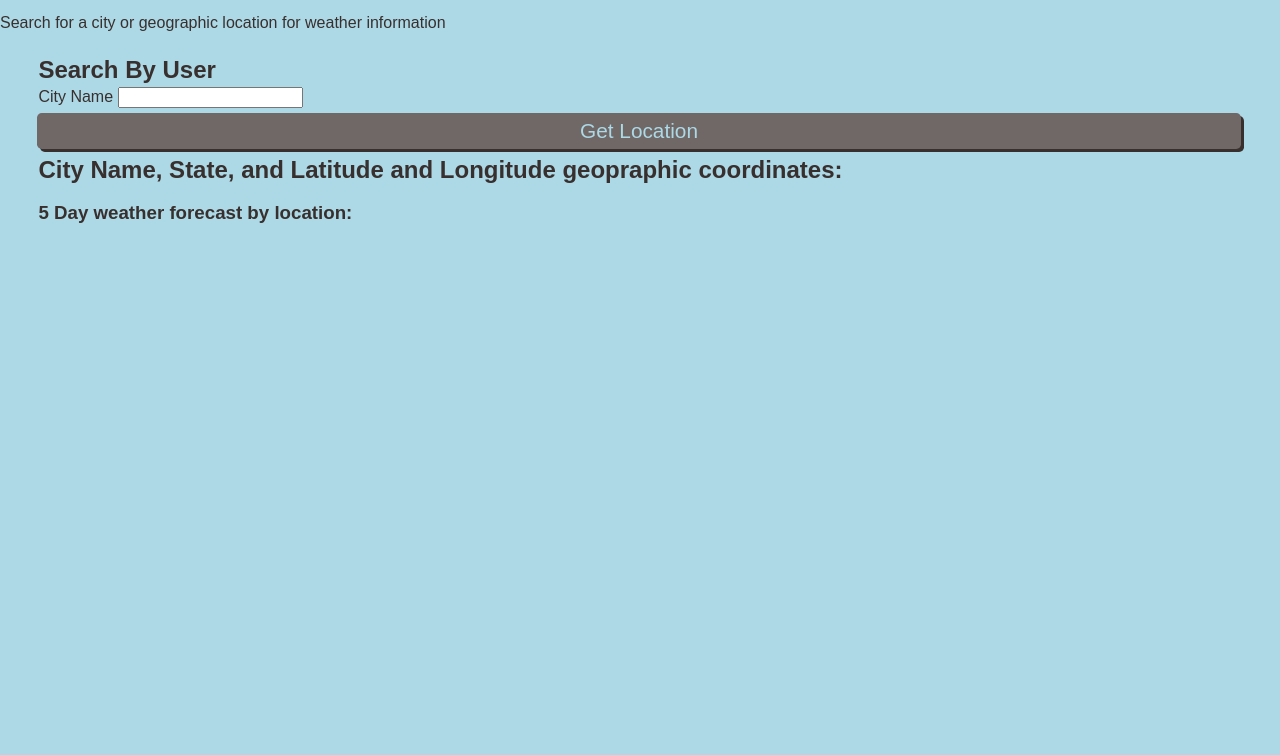
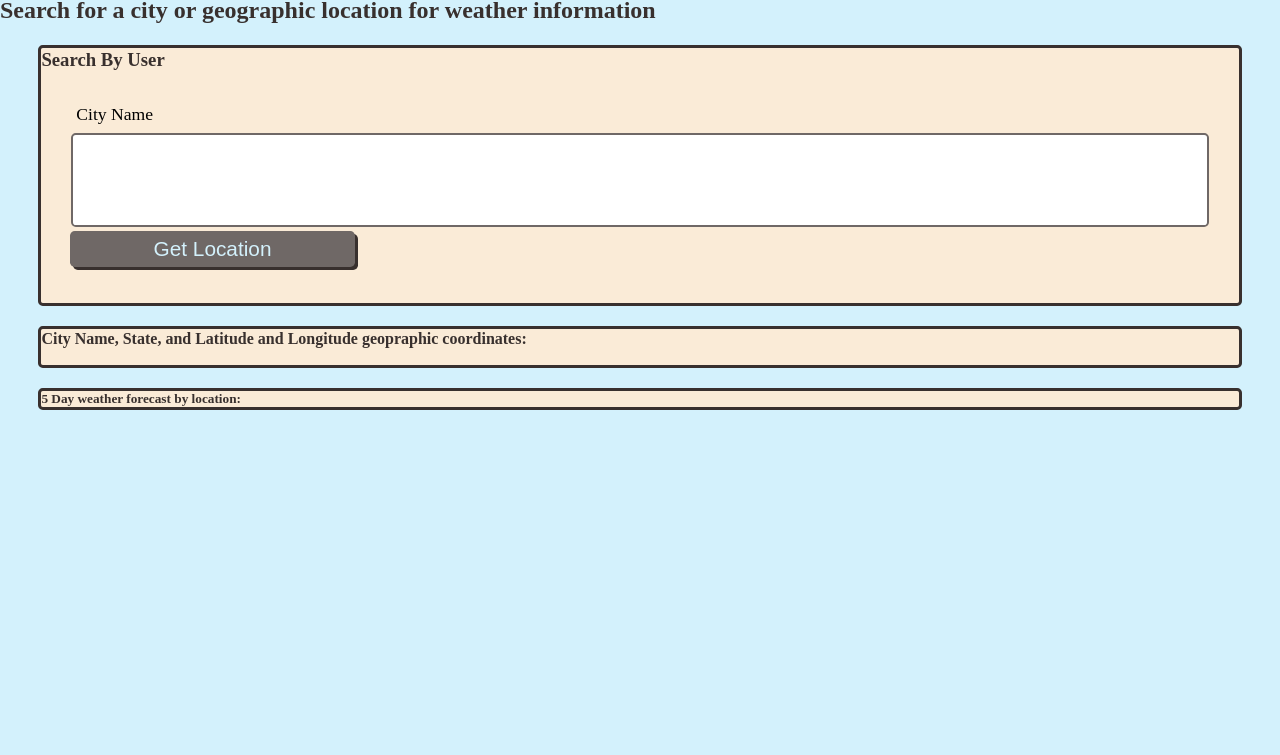
Before and after one commit to ItsMARPON/weather-watch-dashboard, a plain HTML site: page Index.html in a window 1280 px wide. Shown: the part 45-800 px from the top of the page. Drawn offline with nearby package versions, Linux system fonts and the light colour scheme; no server answers.

Commit message:
Add changes to Card CSS

```diff
--- a/Index.html
+++ b/Index.html
@@ -11,13 +11,13 @@
   <body class="flex-column min-100-vh">
     <header>
       <h1>5-Day Weather Watch Dashboard</h1>
-      <p>Search for a city or geographic location for weather information</p>
+      <h2>Search for a city or geographic location for weather information</h2>
     </header>
 
     <main class="flex-row justify-space-between">
       <div class="col-12 col-md-4">
         <div class="card">
-          <h2>Search By User</h2>
+          <h3>Search By User</h3>
           <form id="user-form" class="card-body">
             <label class="form-label" for="citylocation">City Name</label>
             <input
@@ -31,14 +31,14 @@
         </div>
 
         <div id="location-coordinates" class="card">
-          <h2>
+          <h4>
             City Name, State, and Latitude and Longitude geopraphic coordinates:
-          </h2>
+          </h4>
           <ul></ul>
         </div>
 
         <div id="weather-container" class="card">
-          <h3>5 Day weather forecast by location:</h3>
+          <h5>5 Day weather forecast by location:</h5>
         </div>
       </div>
     </main>
--- a/assets/css/style.css
+++ b/assets/css/style.css
@@ -1,7 +1,8 @@
 :root {
-  --primary: lightblue;
+  --primary: rgb(211, 241, 252);
   --secondary: rgb(84, 84, 227);
-  --tertiary: #788585;
+  --card-color: antiquewhite;
+  --tertiary: #71f5f5;
   --light-dark: #6f6866;
   --dark: #38302e;
   --border-radius: 0.3rem;
@@ -15,7 +16,7 @@ body {
   background-color: var(--primary);
   margin: 0;
   padding: 0;
-  font-family: "IBM Plex Sans", sans-serif;
+  font-family: Verdana, Geneva, Tahoma, sans-serif
   color: var(--dark);
   line-height: 1.5;
   font-size: 16px;
@@ -23,7 +24,9 @@ body {
 
 h1,
 h2,
-h3 {
+h3,
+h4,
+h5 {
   font-weight: 700;
   margin: 0;
   color: var(--dark);
@@ -39,7 +42,7 @@ main {
   font-size: 1.3rem;
   text-decoration: none;
   padding: 6px 5px;
-  width: 100%;
+  width: 25%;
   display: block;
   margin: 5px 0;
   border-radius: var(--border-radius);
@@ -61,3 +64,45 @@ main {
 .btn-inline {
   display: inline;
 }
+
+/* CARDS */
+.card {
+    margin: 0 0 20px 0;
+    border: 3px solid var(--dark);
+    border-radius: var(--border-radius);
+    background-color: var(--card-color);
+  }
+
+  .card-header {
+    color: var(--primary);
+    background-color: var(--dark);
+    padding: 2.5%;
+    border-radius: calc(0.18rem - 1px) calc(0.18rem - 1px) 0 0;
+  }
+
+  .card-body {
+    padding: 2.5%;
+  }
+
+
+  /* FORM */
+
+.form-label,
+.form-input,
+.form-textarea {
+  display: block;
+}
+
+.form-label {
+  font-size: 1.1rem;
+  margin: 0 0 0 5px;
+}
+
+.form-input {
+  width: 100%;
+  padding: 3%;
+  margin: 5px 0;
+  font-size: 1.2rem;
+  border: 2px solid var(--light-dark);
+  border-radius: var(--border-radius);
+}
```
